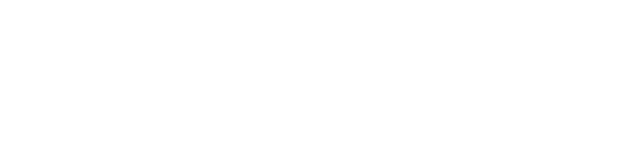
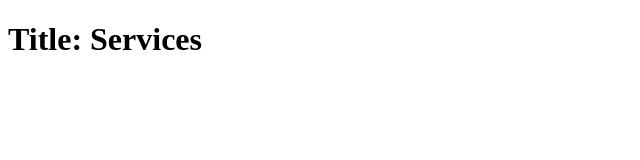
Before and after one commit to smilegse/Bootstrap4_Tutorial, a plain HTML site: page services.html in a window 1280 px wide. Shown: the whole page, without its empty margins (0-640 px from the left). Drawn offline with Linux system fonts and the light colour scheme.

Commit message:
Title added

```diff
--- a/services.html
+++ b/services.html
@@ -6,6 +6,8 @@
     <title>Document</title>
 </head>
 <body>
-
+    <div>
+        <h1> Title: Services</h1>
+    </div>
 </body>
 </html>
```
